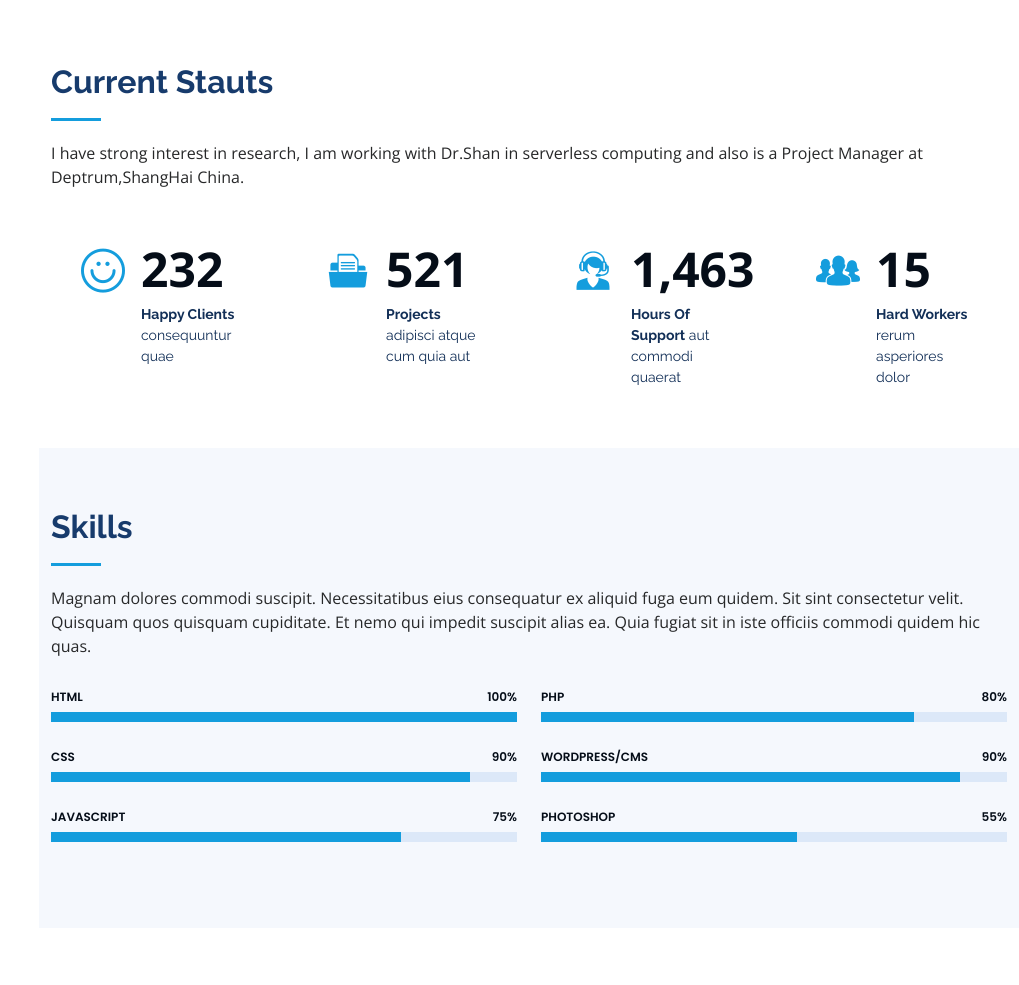
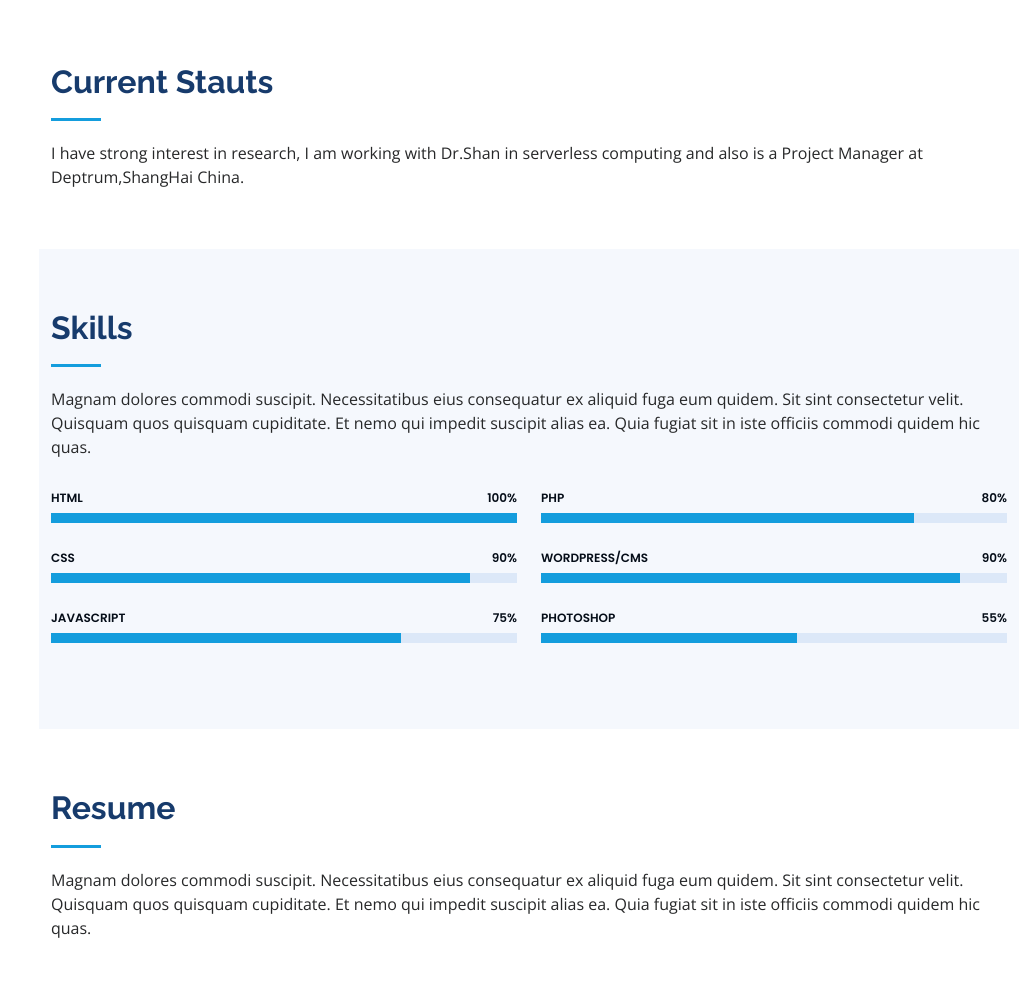
Before and after one commit to skyeskyest/Tao-Web, a plain HTML site: page index.html in a window 1280 px wide. Shown: the part 1353-2338 px from the top of the page, without its empty margins (261-1280 px from the left). Drawn offline with nearby package versions, Linux system fonts and the light colour scheme.

Commit message:
Update index.html

```diff
--- a/index.html
+++ b/index.html
@@ -135,41 +135,7 @@
           <p>I have strong interest in research, I am working with Dr.Shan in serverless computing and also is a Project Manager at Deptrum,ShangHai China.</p>
         </div>
 
-        <div class="row no-gutters">
 
-          <div class="col-lg-3 col-md-6 d-md-flex align-items-md-stretch" data-aos="fade-up">
-            <div class="count-box">
-              <i class="icofont-simple-smile"></i>
-              <span data-toggle="counter-up">232</span>
-              <p><strong>Happy Clients</strong> consequuntur quae</p>
-            </div>
-          </div>
-
-          <div class="col-lg-3 col-md-6 d-md-flex align-items-md-stretch" data-aos="fade-up" data-aos-delay="100">
-            <div class="count-box">
-              <i class="icofont-document-folder"></i>
-              <span data-toggle="counter-up">521</span>
-              <p><strong>Projects</strong> adipisci atque cum quia aut</p>
-            </div>
-          </div>
-
-          <div class="col-lg-3 col-md-6 d-md-flex align-items-md-stretch" data-aos="fade-up" data-aos-delay="200">
-            <div class="count-box">
-              <i class="icofont-live-support"></i>
-              <span data-toggle="counter-up">1,463</span>
-              <p><strong>Hours Of Support</strong> aut commodi quaerat</p>
-            </div>
-          </div>
-
-          <div class="col-lg-3 col-md-6 d-md-flex align-items-md-stretch" data-aos="fade-up" data-aos-delay="300">
-            <div class="count-box">
-              <i class="icofont-users-alt-5"></i>
-              <span data-toggle="counter-up">15</span>
-              <p><strong>Hard Workers</strong> rerum asperiores dolor</p>
-            </div>
-          </div>
-
-        </div>
 
       </div>
     </section><!-- End Facts Section -->
```
